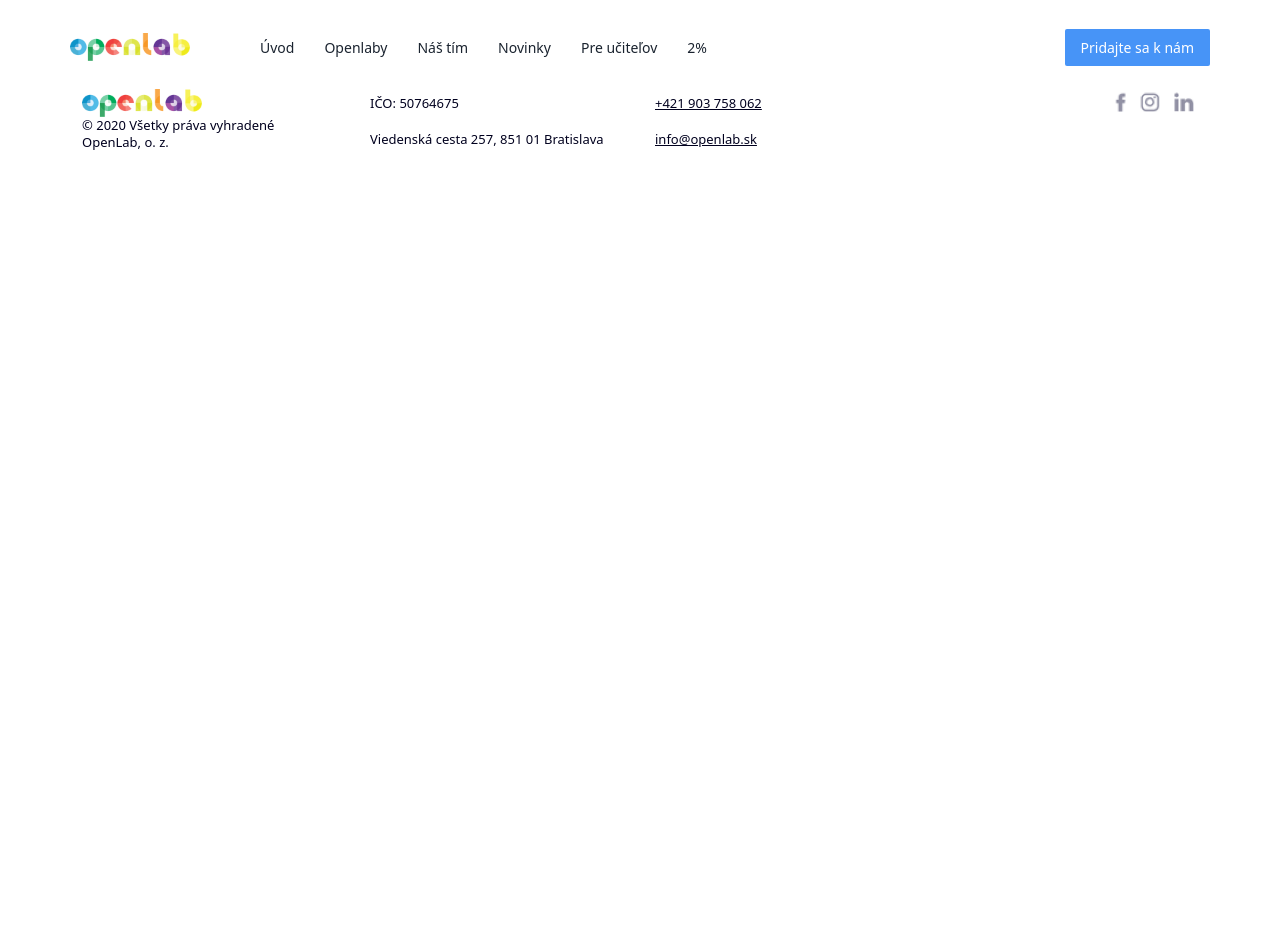
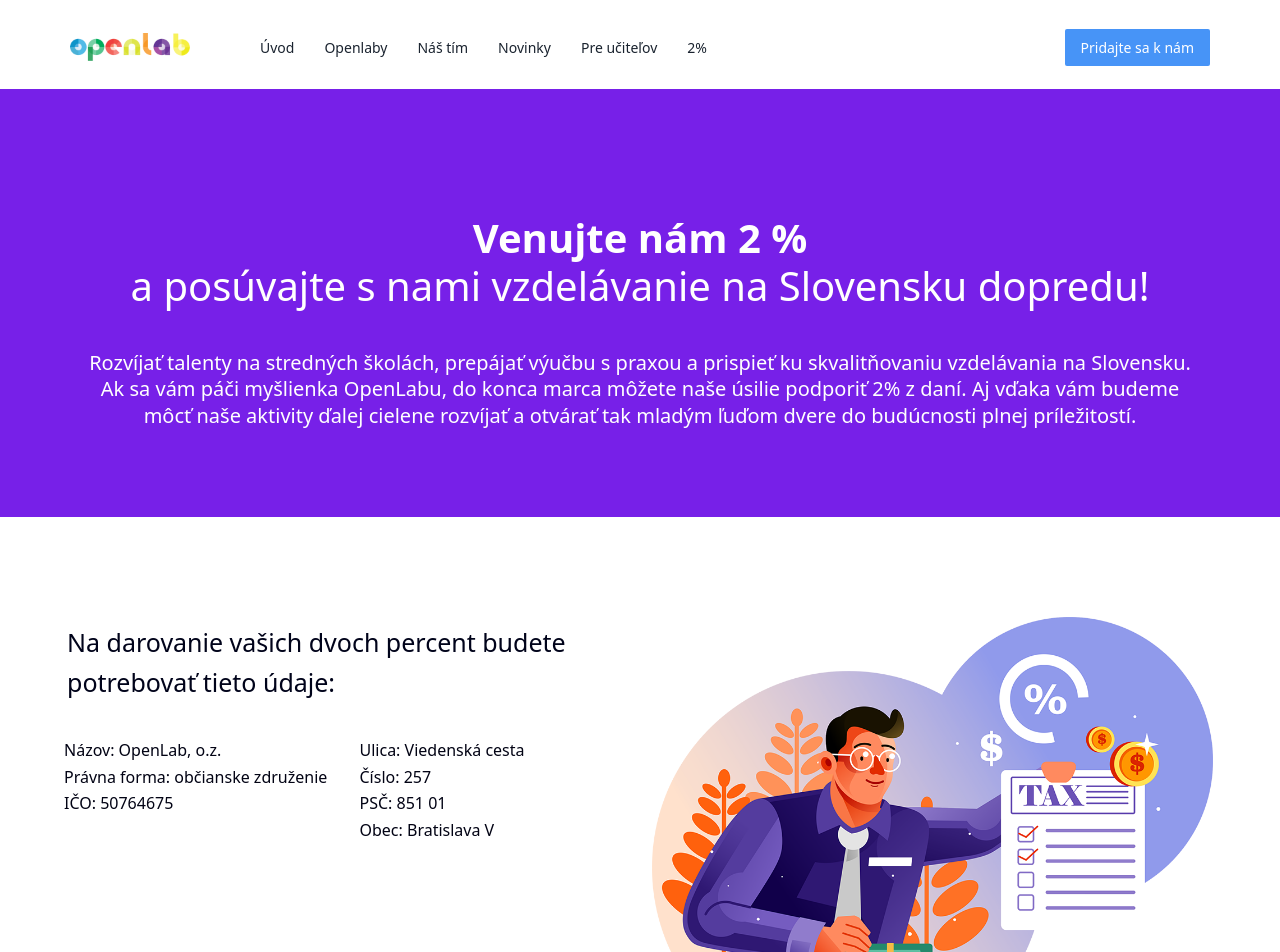
Before and after one commit to adv3ntur3ss/olab_stranka, a Vue app in the folder app/: page /2percent in a window 1280 px wide. Shown: the top 952 px of the page. Before the commit the page ends 800 px from the top, so only its background shows below. Built offline with nearby package versions, Linux system fonts and the light colour scheme.

Commit message:
2percent-bezi

```diff
--- a/app/src/plugins/visivig/pages/page-2percent.vue
+++ b/app/src/plugins/visivig/pages/page-2percent.vue
@@ -1,6 +1,8 @@
 <template>
 <div>
     <layout-header/>
+    <venujteNamDve/>
+    <naDarovanie/>
     <layout-footer/>
 </div>
 </template>
@@ -8,6 +10,8 @@
 export default {
     components: {
         'layout-header': () => import('../layout/layout-header.vue'),
+        'venujteNamDve': () => import('../reusables/reusables-2percent/venujteNamDveSection/r-venujteNamDve.vue'),
+        'naDarovanie': () => import('../reusables/reusables-2percent/naDarovanieSection/r-naDarovanie.vue'),
         'layout-footer': () => import('../layout/layout-footer.vue'),
     }
 
--- /dev/null
+++ b/app/src/plugins/visivig/reusables/reusables-2percent/naDarovanieSection/r-naDarovanie.vue
@@ -0,0 +1,36 @@
+<template>
+  <div id="iqrnd" class="mb-70 container">
+    <div class="row">
+      <div class="col-md">
+        <h2 class="mb-30 hlc">
+          Na darovanie vašich dvoch percent budete potrebovať tieto údaje:
+        </h2>
+        <div class="row">
+          <div class="col-md">
+            <h5 class="h5-f18 hlc">
+              Názov: OpenLab, o.z.
+              <br />
+              Právna forma: občianske združenie
+              <br />
+              IČO: 50764675
+            </h5>
+          </div>
+          <div class="col-md">
+            <h5 class="h5-f18 hlc">
+              Ulica: Viedenská cesta
+              <br />
+              Číslo: 257
+              <br />
+              PSČ: 851 01
+              <br />
+              Obec: Bratislava V
+            </h5>
+          </div>
+        </div>
+      </div>
+      <div class="col-md">
+        <img src="./assets/60415d238056eopenlab-taxes.png" />
+      </div>
+    </div>
+  </div>
+</template>
--- /dev/null
+++ b/app/src/plugins/visivig/reusables/reusables-2percent/venujteNamDveSection/r-venujteNamDve.vue
@@ -0,0 +1,18 @@
+<template>
+  <div id="iqpdm" class="purple-div mb-70">
+    <div class="container center ">
+      <h1 class="white-text hlc">
+        <b>Venujte nám 2 %</b>
+        <br />
+        a posúvajte s nami vzdelávanie na Slovensku dopredu!
+      </h1>
+      <h5 class="white-text hlc">
+        Rozvíjať talenty na stredných školách, prepájať výučbu s praxou a
+        prispieť ku skvalitňovaniu vzdelávania na Slovensku. Ak sa vám páči
+        myšlienka OpenLabu, do konca marca môžete naše úsilie podporiť 2% z
+        daní. Aj vďaka vám budeme môcť naše aktivity ďalej cielene rozvíjať a
+        otvárať tak mladým ľuďom dvere do budúcnosti plnej príležitostí.
+      </h5>
+    </div>
+  </div>
+</template>
--- a/app/src/plugins/visivig/reusables/reusables-pridajteSa/kNasimAktivitamSection/r-kNasimAktivitam.vue
+++ b/app/src/plugins/visivig/reusables/reusables-pridajteSa/kNasimAktivitamSection/r-kNasimAktivitam.vue
@@ -9,7 +9,7 @@
         učiteľov a zvyšovať kvalitu absolventov stredných škôl cez budovanie
         funkčných spoluprác s poprednými technologickými firmami.
       </h6>
-      <div class="row">
+      <div id="iqrpb" class="row">
         <div class="col-md">
           <img
             class="lab-img"
```
Also changed, not shown: app/src/plugins/_theme/_style/main.css, app/src/plugins/visivig/reusables/reusables-2percent/naDarovanieSection/assets/60415d238056eopenlab-taxes.png (added), app/src/plugins/visivig/reusables/reusables-2percent/naDarovanieSection/r-naDarovanie.wp.vue (added), app/src/plugins/visivig/reusables/reusables-2percent/venujteNamDveSection/r-venujteNamDve.wp.vue (added).
